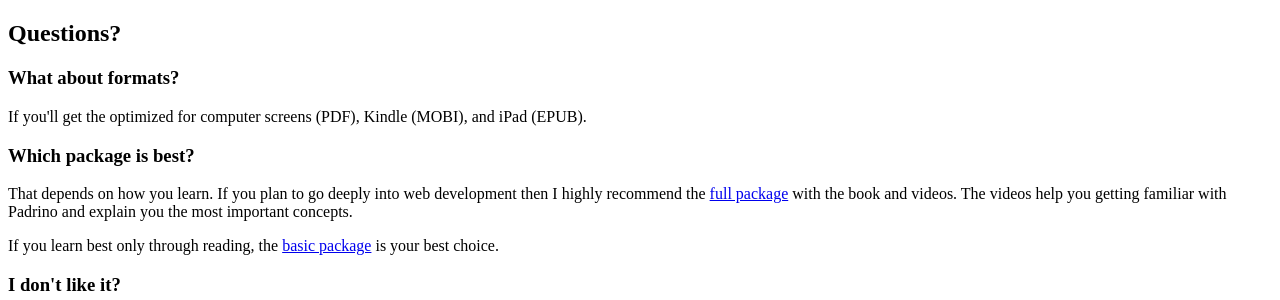
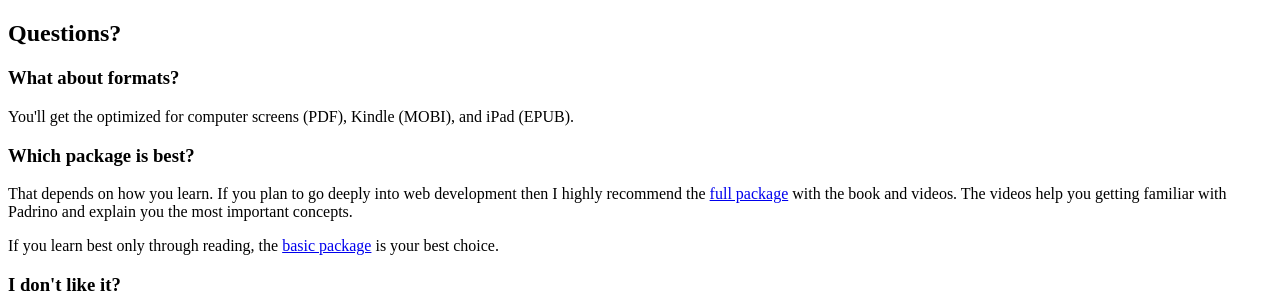
Before and after one commit to padrinobook/padrinobook.com, a Jekyll site: the page built from index.md, in a window 1280 px wide and 900 px high, scrolled down 2543 px. Shown: the part 396-696 px from the top of the window. Built offline with Jekyll 4.4.1, drawn with Linux system fonts in a browser that asks for light colours; nearby versions of some CDN libraries; Markdown is read by kramdown in place of the engine named in the settings.

Commit message:
Fix wording issue

```diff
--- a/index.md
+++ b/index.md
@@ -252,7 +252,7 @@ description: The Guide To Master The Elegant Ruby Web Framework. A practical app
   <div class="columns">
     <div class="column is-5 is-offset-1">
       <h3>What about formats?</h3>
-      <p>If you'll get the optimized for computer screens (PDF), Kindle (MOBI), and iPad (EPUB).</p>
+      <p>You'll get the optimized for computer screens (PDF), Kindle (MOBI), and iPad (EPUB).</p>
     </div>
     <div class="column is-5">
       <h3>Which package is best?</h3>
```
